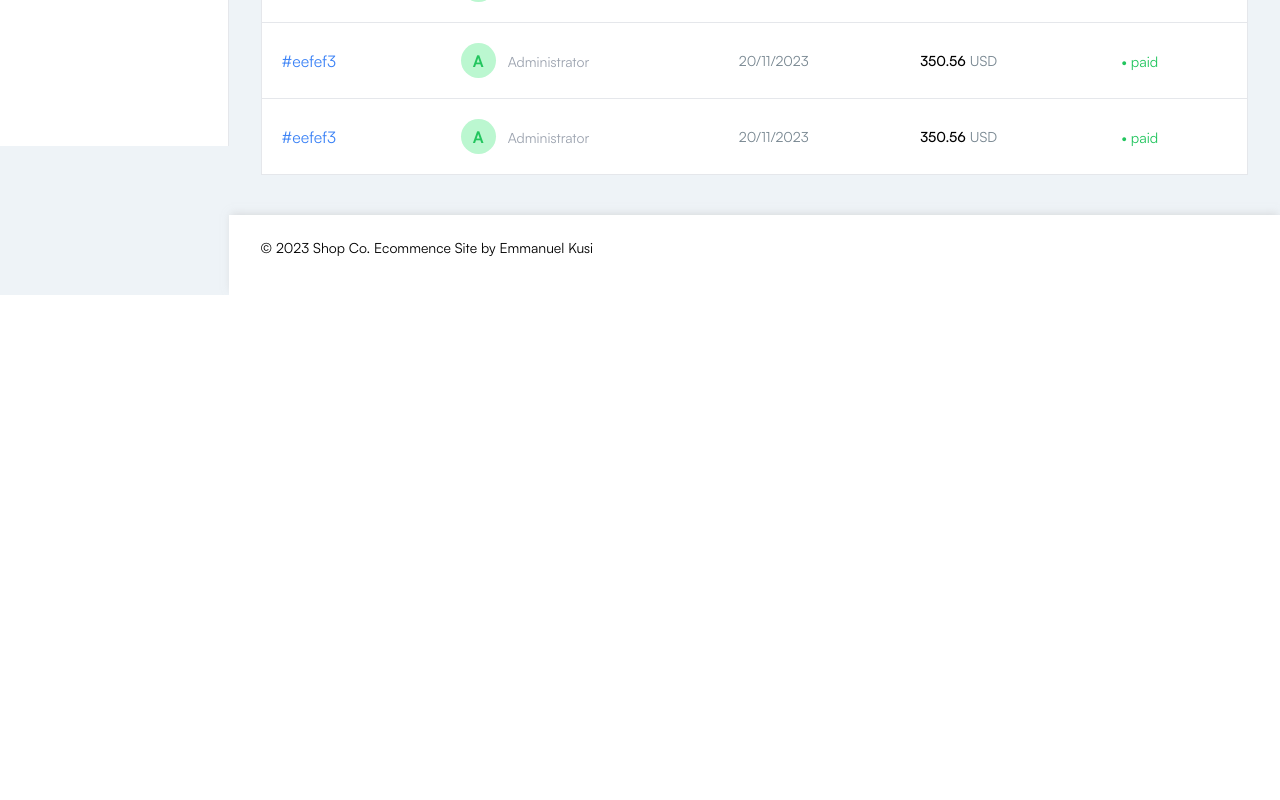
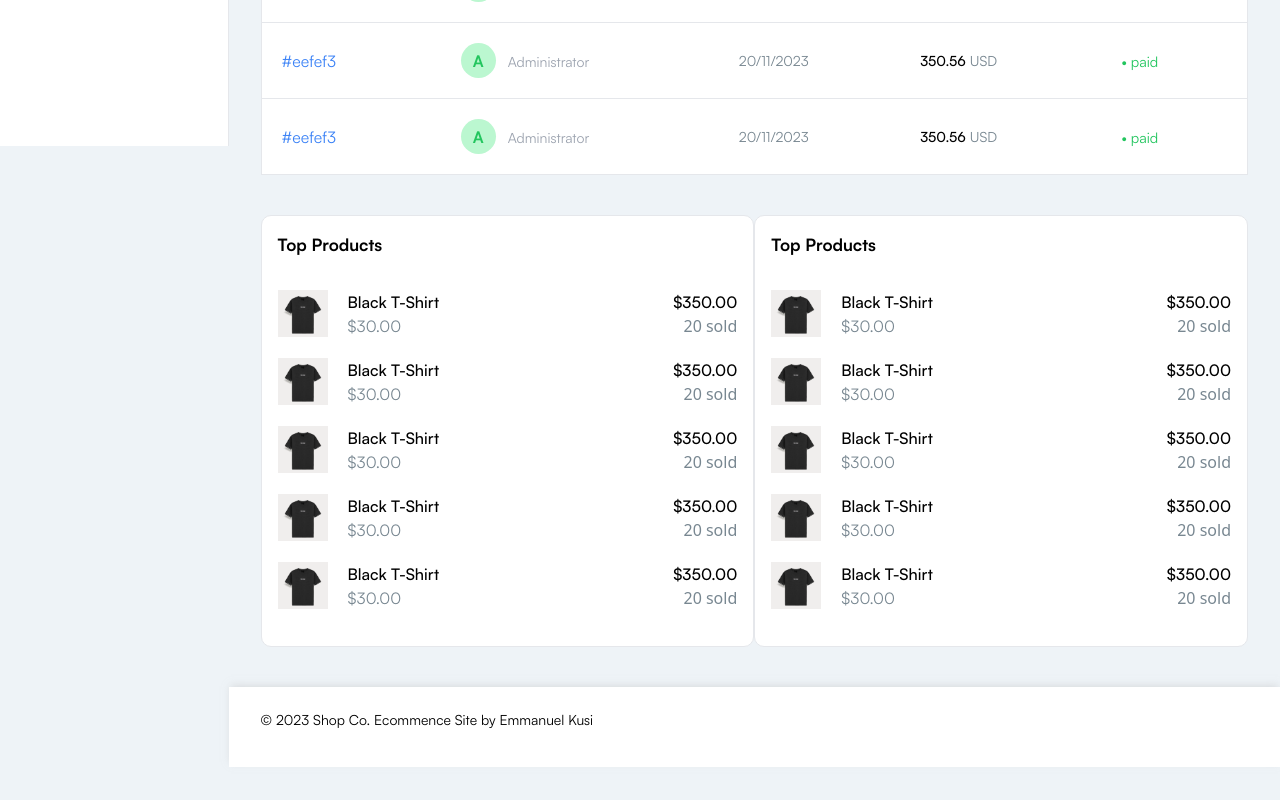
Before and after one commit to Emmanuel-Tech-Dev/Ecommence_Shop_Co, a React (Vite) app in the folder client/: page /dashboard in a window 1280 px wide. Shown: the part 654-1454 px from the top of the page. Before the commit the page ends 949 px from the top, so only its background shows below. Built offline with nearby package versions, Linux system fonts and the light colour scheme; no server answers.

Commit message:
Update #8: Made some tweaks in the dashboard home interface

```diff
--- a/client/src/index.css
+++ b/client/src/index.css
@@ -259,6 +259,7 @@ tbody:hover{
 .tb:hover {
   box-shadow: 0px 4px 10px 2px #c3d8e9;
   transition: all .3s ease-in-out;
+  background:#f8fcff;
 }
 
 .icons {
@@ -284,3 +285,9 @@ tbody:hover  .icons{
   border-radius: 10px;
   background-color: white;
 }
+.box-3{
+    width: calc(570 / 16 * 1rem);
+  height:inherit;
+  border-radius: 10px;
+   background-color: white;
+}
--- a/client/src/pages/Admin/AdminPages/AdminComponents/DashTable/Table.jsx
+++ b/client/src/pages/Admin/AdminPages/AdminComponents/DashTable/Table.jsx
@@ -4,6 +4,7 @@ const Table = () => {
   return (
     <div>
       <table className="w-full text-justify my-10 ">
+
         <thead className="border w-full bg-white h-[8vh] text-[14px] text-[#383e42]">
           <th>Order No.</th>
           <th>Customer</th>
--- /dev/null
+++ b/client/src/pages/Admin/AdminPages/AdminComponents/TopProducts/TopProduct.jsx
@@ -0,0 +1,182 @@
+import React from 'react';
+
+const Traffic = () => {
+  return (
+    <div className="flex justify-between items-center mb-10">
+      <div className="box-3 border p-4">
+        <div className="title mb-8">
+          <h3 className="font-satoshi-bold text-[17px]">Top Products</h3>
+        </div>
+
+        <div className=" my-5">
+          <div className=" flex justify-between items-center">
+            <div className="flex items-center gap-5 font-satoshi">
+              <img src="../image/image 7.png" className="w-[50px]" />
+              <div>
+                <h4 className="font-satoshi-md ">Black T-Shirt</h4>
+                <span className="text-[#788791]">$30.00</span>
+              </div>
+            </div>
+
+            <div>
+              <h4 className="font-satoshi-md">$350.00</h4>
+              <span className="text-[#788791] float-right">20 sold</span>
+            </div>
+          </div>
+        </div>
+        <div className=" my-5">
+          <div className=" flex justify-between items-center">
+            <div className="flex items-center gap-5 font-satoshi">
+              <img src="../image/image 7.png" className="w-[50px]" />
+              <div>
+                <h4 className="font-satoshi-md ">Black T-Shirt</h4>
+                <span className="text-[#788791]">$30.00</span>
+              </div>
+            </div>
+
+            <div>
+              <h4 className="font-satoshi-md">$350.00</h4>
+              <span className="text-[#788791] float-right">20 sold</span>
+            </div>
+          </div>
+        </div>
+        <div className=" my-5">
+          <div className=" flex justify-between items-center">
+            <div className="flex items-center gap-5 font-satoshi">
+              <img src="../image/image 7.png" className="w-[50px]" />
+              <div>
+                <h4 className="font-satoshi-md ">Black T-Shirt</h4>
+                <span className="text-[#788791]">$30.00</span>
+              </div>
+            </div>
+
+            <div>
+              <h4 className="font-satoshi-md">$350.00</h4>
+              <span className="text-[#788791] float-right">20 sold</span>
+            </div>
+          </div>
+        </div>
+        <div className=" my-5">
+          <div className=" flex justify-between items-center">
+            <div className="flex items-center gap-5 font-satoshi">
+              <img src="../image/image 7.png" className="w-[50px]" />
+              <div>
+                <h4 className="font-satoshi-md ">Black T-Shirt</h4>
+                <span className="text-[#788791]">$30.00</span>
+              </div>
+            </div>
+
+            <div>
+              <h4 className="font-satoshi-md">$350.00</h4>
+              <span className="text-[#788791] float-right">20 sold</span>
+            </div>
+          </div>
+        </div>
+        <div className=" my-5">
+          <div className=" flex justify-between items-center">
+            <div className="flex items-center gap-5 font-satoshi">
+              <img src="../image/image 7.png" className="w-[50px]" />
+              <div>
+                <h4 className="font-satoshi-md ">Black T-Shirt</h4>
+                <span className="text-[#788791]">$30.00</span>
+              </div>
+            </div>
+
+            <div>
+              <h4 className="font-satoshi-md">$350.00</h4>
+              <span className="text-[#788791] float-right">20 sold</span>
+            </div>
+          </div>
+        </div>
+      </div>
+      <div className="box-3 border p-4">
+        <div className="title mb-8">
+          <h3 className="font-satoshi-bold text-[17px]">Top Products</h3>
+        </div>
+
+        <div className=" my-5">
+          <div className=" flex justify-between items-center">
+            <div className="flex items-center gap-5 font-satoshi">
+              <img src="../image/image 7.png" className="w-[50px]" />
+              <div>
+                <h4 className="font-satoshi-md ">Black T-Shirt</h4>
+                <span className="text-[#788791]">$30.00</span>
+              </div>
+            </div>
+
+            <div>
+              <h4 className="font-satoshi-md">$350.00</h4>
+              <span className="text-[#788791] float-right">20 sold</span>
+            </div>
+          </div>
+        </div>
+        <div className=" my-5">
+          <div className=" flex justify-between items-center">
+            <div className="flex items-center gap-5 font-satoshi">
+              <img src="../image/image 7.png" className="w-[50px]" />
+              <div>
+                <h4 className="font-satoshi-md ">Black T-Shirt</h4>
+                <span className="text-[#788791]">$30.00</span>
+              </div>
+            </div>
+
+            <div>
+              <h4 className="font-satoshi-md">$350.00</h4>
+              <span className="text-[#788791] float-right">20 sold</span>
+            </div>
+          </div>
+        </div>
+        <div className=" my-5">
+          <div className=" flex justify-between items-center">
+            <div className="flex items-center gap-5 font-satoshi">
+              <img src="../image/image 7.png" className="w-[50px]" />
+              <div>
+                <h4 className="font-satoshi-md ">Black T-Shirt</h4>
+                <span className="text-[#788791]">$30.00</span>
+              </div>
+            </div>
+
+            <div>
+              <h4 className="font-satoshi-md">$350.00</h4>
+              <span className="text-[#788791] float-right">20 sold</span>
+            </div>
+          </div>
+        </div>
+        <div className=" my-5">
+          <div className=" flex justify-between items-center">
+            <div className="flex items-center gap-5 font-satoshi">
+              <img src="../image/image 7.png" className="w-[50px]" />
+              <div>
+                <h4 className="font-satoshi-md ">Black T-Shirt</h4>
+                <span className="text-[#788791]">$30.00</span>
+              </div>
+            </div>
+
+            <div>
+              <h4 className="font-satoshi-md">$350.00</h4>
+              <span className="text-[#788791] float-right">20 sold</span>
+            </div>
+          </div>
+        </div>
+        <div className=" my-5">
+          <div className=" flex justify-between items-center">
+            <div className="flex items-center gap-5 font-satoshi">
+              <img src="../image/image 7.png" className="w-[50px]" />
+              <div>
+                <h4 className="font-satoshi-md ">Black T-Shirt</h4>
+                <span className="text-[#788791]">$30.00</span>
+              </div>
+            </div>
+
+            <div>
+              <h4 className="font-satoshi-md">$350.00</h4>
+              <span className="text-[#788791] float-right">20 sold</span>
+            </div>
+          </div>
+        </div>
+      </div>
+    </div>
+  );
+};
+
+export default Traffic;
--- a/client/src/pages/Admin/AdminPages/Dashboard/Dashboard/Dashboard.jsx
+++ b/client/src/pages/Admin/AdminPages/Dashboard/Dashboard/Dashboard.jsx
@@ -1,7 +1,6 @@
-
-
-import {HiArrowLongUp} from 'react-icons/hi2'
+import { HiArrowLongUp } from 'react-icons/hi2';
 import Table from '../../AdminComponents/DashTable/Table';
+import TopProduct from '../../AdminComponents/TopProducts/TopProduct';
 
 const Dashboard = () => {
   return (
@@ -10,10 +9,10 @@ const Dashboard = () => {
         <h1 className="text-[24px]">Dashboard</h1>
       </div>
       <div className="top flex gap-10 items-center ">
-        <div className="box bg-green-400"></div>
-        <div className="box bg-white"></div>
+        <div className="box bg-green-400 border"></div>
+        <div className="box bg-white border"></div>
         <div className="mid-box gap-10 flex flex-col items-center">
-          <div className="box-2">
+          <div className="box-2 border">
             <div className="top flex items-center justify-between px-4 py-2">
               <div>
                 <h3 className="font-satoshi-md text-[18px]">Orders</h3>
@@ -28,7 +27,7 @@ const Dashboard = () => {
             </div>
             <div className="bottom h-3 bg-red-400"></div>
           </div>
-          <div className="box-2 ">
+          <div className="box-2 border">
             <div className="top flex items-center justify-between px-4 py-2">
               <div>
                 <h3 className="font-satoshi-md text-[18px]">Customers</h3>
@@ -46,12 +45,11 @@ const Dashboard = () => {
         </div>
       </div>
 
-{/* Tables  */}
-
-<Table/>
-
+      {/* Tables  */}
+      <Table />
+      <TopProduct />
     </div>
   );
-}
+};
 
-export default Dashboard
+export default Dashboard;
```
